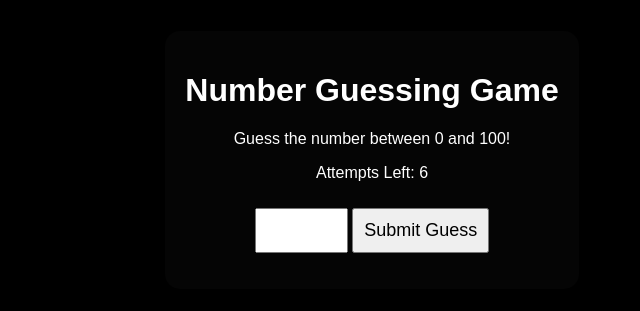
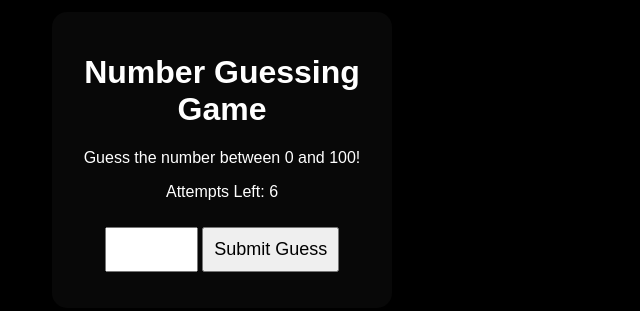
Before and after one commit to Subham-Das1/NUMBER_GUESSING_GAME, a plain HTML site: page index.html in a window 1280 px wide. Shown: the part 240-551 px from the top of the page, without its empty margins (418-1058 px from the left). Drawn offline with Linux system fonts and the light colour scheme.

Commit message:
style.css

```diff
--- a/style.css
+++ b/style.css
@@ -1,24 +1,36 @@
 body {
     font-family: Arial, sans-serif;
     margin: 0;
-    padding: 0;
     overflow: hidden;
     display: flex;
     justify-content: center;
     align-items: center;
     height: 100vh;
-    background: black;
+    background-color: black;
     color: white;
     position: relative;
+    flex-direction: column;
+}
+
+iframe {
+    position: absolute;
+    top: 0;
+    left: 0;
+    width: 100%;
+    height: 100%;
+    border: none;
+    z-index: 0;
 }
 
 .game-container {
     z-index: 10;
-    background: rgba(255,255,255,0.02);
+    background: rgba(255,255,255,0.03);
     padding: 20px;
     border-radius: 15px;
     box-shadow: 0 0 20px rgba(0,0,0,0.5);
     text-align: center;
+    width: 300px;
+    position: relative;
 }
 
 input, button {
@@ -32,25 +44,3 @@ button:hover{
     color: #fff;
     border: 2px solid rgb(255, 255, 255);
 }
-
-.floating-symbol {
-    position: absolute;
-    font-size: 24px;
-    opacity: 0.8;
-    animation: popUp 5s ease-in-out infinite;
-}
-
-@keyframes popUp {
-    0% {
-        transform: translateY(-50vh) scale(1);
-        opacity: 0.5;
-    }
-    50% {
-        transform: translateY(50vh) scale(1.5);
-        opacity: 1;
-    }
-    100% {
-        transform: translateY(100vh) scale(1);
-        opacity: 0.5;
-    }
-}
```
